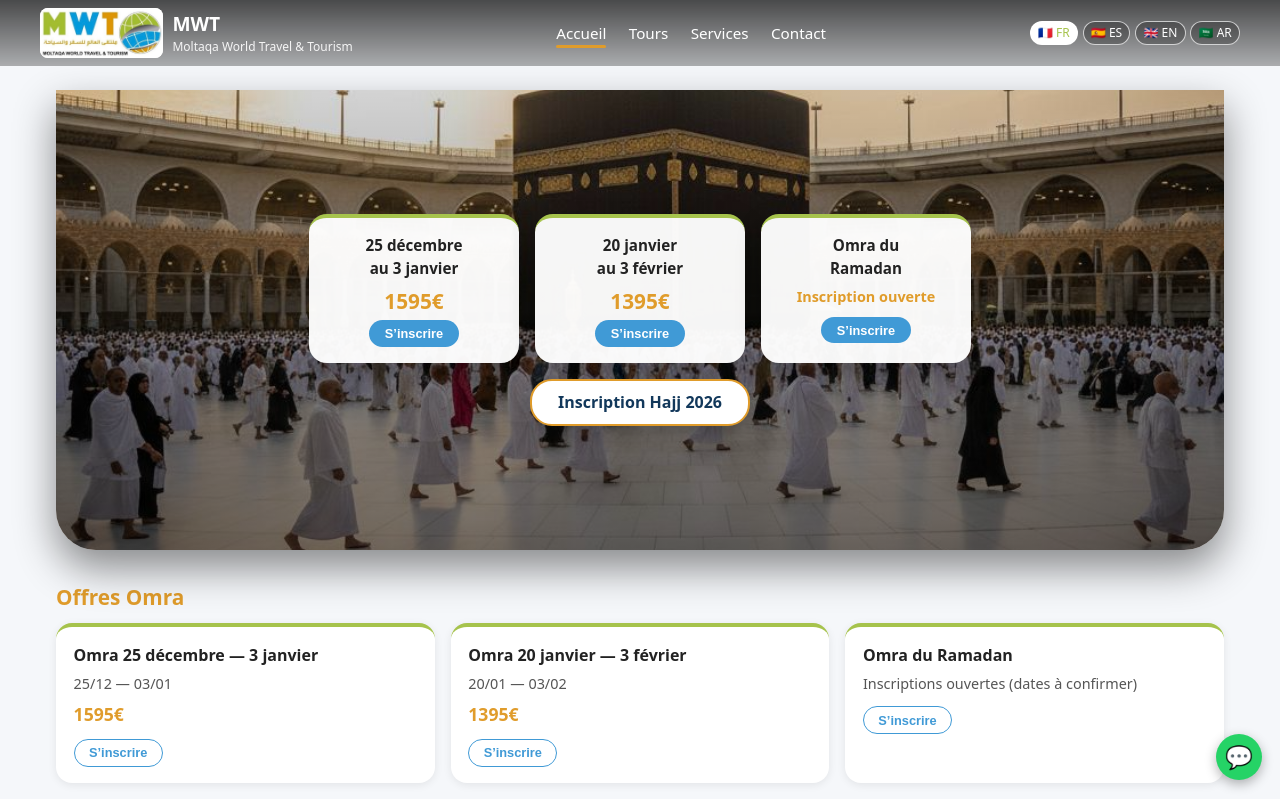
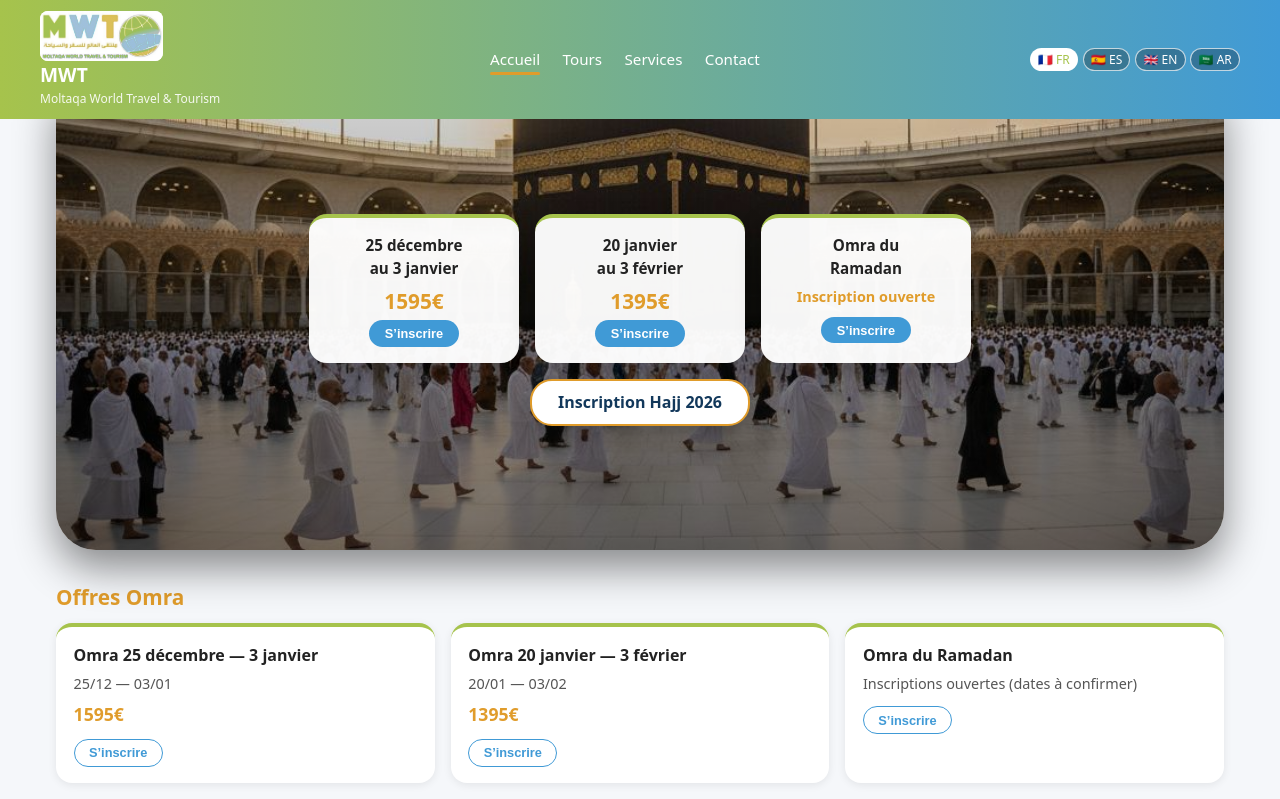
Before and after one commit to malikadehili5656-bot/mwt-tours.com, a plain HTML site: page index.html in a window 1280 px wide. Shown: the top 799 px of the page. Drawn offline with Linux system fonts and the light colour scheme.

Commit message:
Update style.css

```diff
--- a/css/style.css
+++ b/css/style.css
@@ -22,9 +22,10 @@ header{
   position:fixed;
   top:0;left:0;right:0;
   z-index:30;
-  background:linear-gradient(to bottom,rgba(0,0,0,.7),rgba(0,0,0,.3));
+  background:linear-gradient(90deg, #A6C34C, #409AD6);
   color:#fff;
-  padding:.5rem 1rem;
+  padding:.7rem 1.3rem;
+  backdrop-filter: blur(6px);
 }
 .header-inner{
   max-width:1200px;
@@ -36,11 +37,12 @@ header{
   flex-wrap:wrap;
 }
 body.rtl .header-inner{flex-direction:row-reverse;}
-.logo-wrap{
-  display:flex;
-  align-items:center;
-  gap:.6rem;
-  cursor:pointer;
+.logo-wrap img{
+  height:50px;
+  border-radius:10px;
+  background:transparent;
+  object-fit:contain;
+  mix-blend-mode: lighten;
 }
 .logo-wrap img{
   height:50px;
@@ -284,6 +286,8 @@ main{
   width:100%;
   object-fit:cover;
   margin-bottom:.7rem;
+  #page-tours .card img{
+  height:130px !important;
 }
 .card h3{font-size:1.05rem;margin-bottom:.25rem;}
 .card p{font-size:.9rem;color:#555;}
@@ -367,4 +371,6 @@ footer{
   .hero-offer-card{min-width:200px;width:88%;}
   .carousel-item{min-width:65%;}
   .footer-inner{flex-direction:column;align-items:flex-start;}
+}#page-tours .card img{
+  height:130px !important;
 }
```
